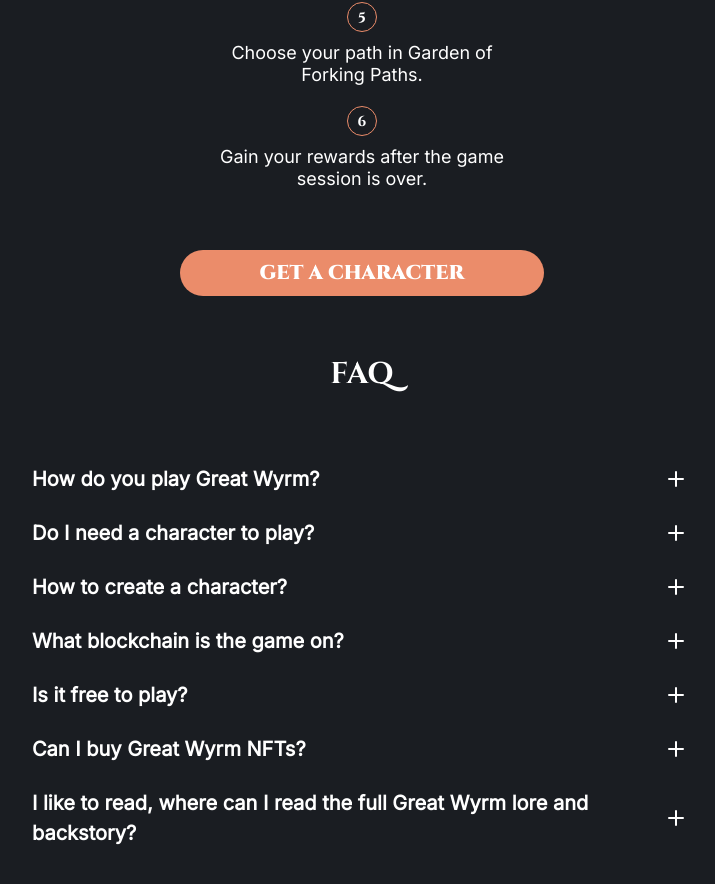
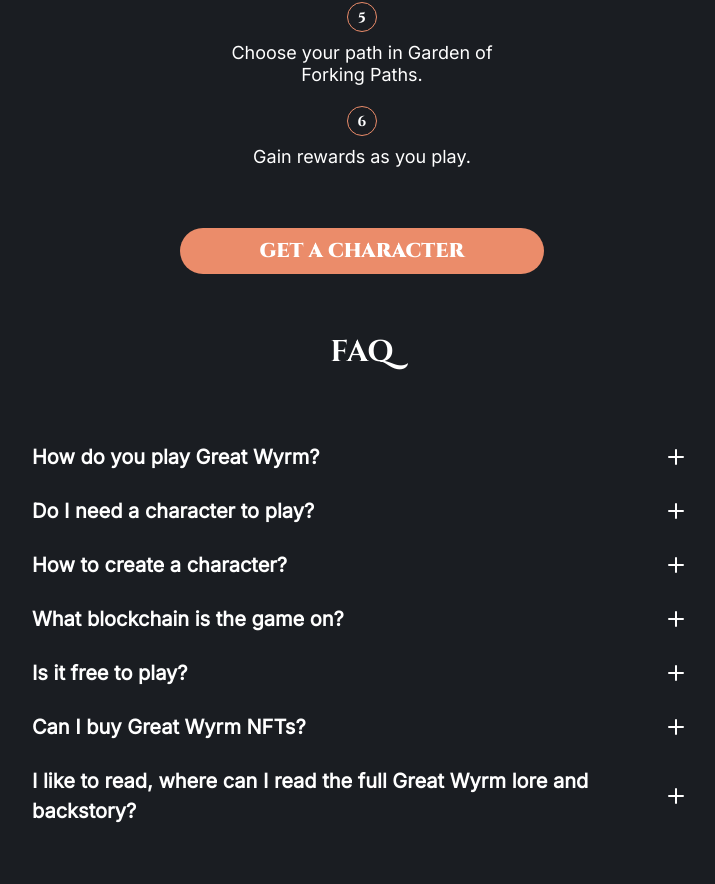
Before and after one commit to great-wyrm/frontend, a Next.js app: page / in a window 1280 px wide. Shown: the part 3783-4667 px from the top of the page, without its empty margins (278-993 px from the left). Built offline with nearby package versions, Linux system fonts and the light colour scheme; no server answers.

Commit message:
Small change to landing page language.

```diff
--- a/pages/index.tsx
+++ b/pages/index.tsx
@@ -37,7 +37,7 @@
   'Look out for announcements about game sessions on Discord.',
   'Role play as your character.',
   'Choose your path in Garden of Forking Paths.',
-  'Gain your rewards after the game session is over. ',
+  'Gain rewards as you play.',
 ]
 
 export default function Home() {
```
